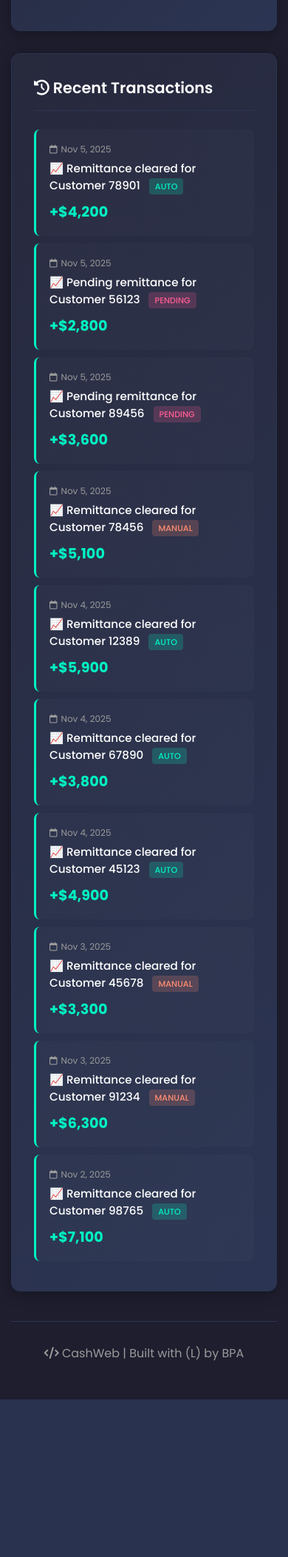
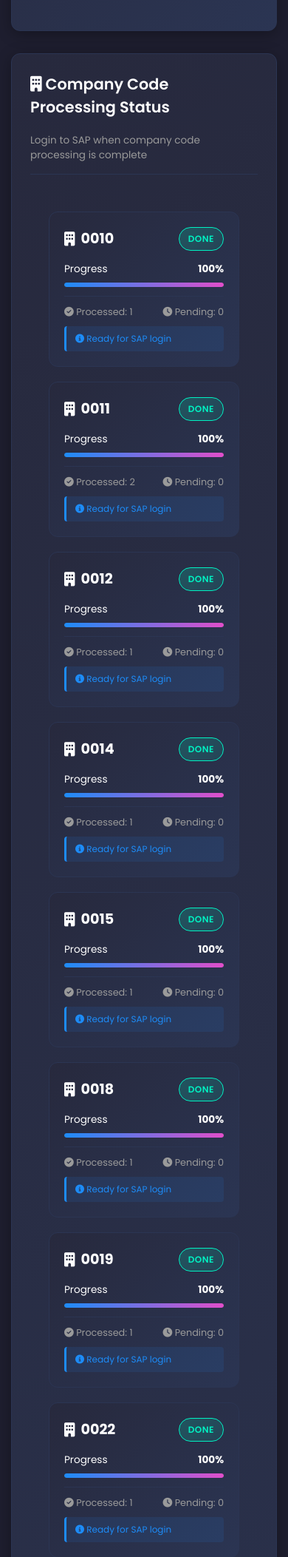
Before and after one commit to RealLudd/infra_test, a Flask app: page / in a window 390 px wide. Shown: the part 2393-4498 px from the top of the page at 74% size. Before the commit the page ends 4285 px from the top, so only its background shows below. Run offline with Flask 3, Linux system fonts and the light colour scheme.

Commit message:
Add TD SYNNEX logo, update footer with heart emoji, and add company code status section
- Add TD SYNNEX logo to sidebar (with inverted colors for dark theme)
- Update footer text to use proper heart emoji: "CashWeb | Built with ❤️ by BPA"
- Add new Company Code Processing Status section before transactions
- Create /api/company-status endpoint to track processing status per company code
- Show status badges: Done (green), In Process (orange), Not Started (red)
- Display progress bar and percentage for each company code
- Show processed vs pending transaction counts
- Add "Ready for SAP login" hint for completed company codes
- Company status cards are responsive and animated on hover
- Auto-refresh company status every 60 seconds
- Clicking "Transactions" in sidebar scrolls to company status section

```diff
--- a/app.py
+++ b/app.py
@@ -98,6 +98,45 @@ def get_filter_options():
 
     return jsonify({
         'bank_accounts': bank_accounts_list
+    })
+
+@app.route('/api/company-status')
+def get_company_status():
+    """Get processing status for each unique company code"""
+    # Get unique company codes
+    company_codes = sorted(list(set(t.get('company_code', '') for t in transactions if t.get('company_code'))))
+
+    company_status_list = []
+    for cc in company_codes:
+        # Get all transactions for this company code
+        cc_transactions = [t for t in transactions if t.get('company_code') == cc]
+
+        # Count processed (automated or manual), pending (None), total
+        processed = [t for t in cc_transactions if t.get('automated') is not None]
+        pending = [t for t in cc_transactions if t.get('automated') is None]
+        total = len(cc_transactions)
+
+        # Determine status
+        if len(pending) == 0 and total > 0:
+            status = 'Done'
+        elif len(processed) > 0 and len(pending) > 0:
+            status = 'In Process'
+        elif len(processed) == 0:
+            status = 'Not Started'
+        else:
+            status = 'In Process'
+
+        company_status_list.append({
+            'company_code': cc,
+            'status': status,
+            'processed': len(processed),
+            'pending': len(pending),
+            'total': total,
+            'percentage': round((len(processed) / total * 100), 1) if total > 0 else 0
+        })
+
+    return jsonify({
+        'company_statuses': company_status_list
     })
 
 @app.route('/api/overview')
--- a/static/css/black-dashboard.css
+++ b/static/css/black-dashboard.css
@@ -741,8 +741,134 @@ body {
     box-shadow: 0 3px 10px rgba(29, 140, 248, 0.3);
 }
 
+/* Company Status Section */
+.company-status-section {
+    margin-bottom: 30px;
+}
+
+.company-status-grid {
+    display: grid;
+    grid-template-columns: repeat(auto-fill, minmax(280px, 1fr));
+    gap: 20px;
+    padding: 25px;
+}
+
+.company-status-card {
+    background: linear-gradient(135deg, var(--card-bg) 0%, #2b3553 100%);
+    border: 1px solid var(--border-color);
+    border-radius: 12px;
+    padding: 20px;
+    transition: all 0.3s ease;
+    cursor: pointer;
+}
+
+.company-status-card:hover {
+    transform: translateY(-3px);
+    box-shadow: 0 8px 25px rgba(0, 0, 0, 0.3);
+    border-color: var(--primary-color);
+}
+
+.company-status-header {
+    display: flex;
+    justify-content: space-between;
+    align-items: center;
+    margin-bottom: 15px;
+}
+
+.company-code-label {
+    font-size: 1.2rem;
+    font-weight: 700;
+    color: var(--text-primary);
+    display: flex;
+    align-items: center;
+    gap: 8px;
+}
+
+.status-badge {
+    padding: 6px 12px;
+    border-radius: 20px;
+    font-size: 0.75rem;
+    font-weight: 600;
+    text-transform: uppercase;
+    letter-spacing: 0.5px;
+}
+
+.status-badge.done {
+    background: linear-gradient(135deg, rgba(0, 242, 195, 0.2), rgba(0, 242, 195, 0.1));
+    color: var(--success-color);
+    border: 1px solid var(--success-color);
+}
+
+.status-badge.in-process {
+    background: linear-gradient(135deg, rgba(255, 141, 114, 0.2), rgba(255, 141, 114, 0.1));
+    color: var(--warning-color);
+    border: 1px solid var(--warning-color);
+}
+
+.status-badge.not-started {
+    background: linear-gradient(135deg, rgba(255, 77, 79, 0.2), rgba(255, 77, 79, 0.1));
+    color: var(--danger-color);
+    border: 1px solid var(--danger-color);
+}
+
+.company-progress {
+    margin-top: 15px;
+}
+
+.progress-info {
+    display: flex;
+    justify-content: space-between;
+    align-items: center;
+    margin-bottom: 8px;
+    font-size: 0.85rem;
+}
+
+.progress-bar-container {
+    width: 100%;
+    height: 6px;
+    background: rgba(255, 255, 255, 0.1);
+    border-radius: 3px;
+    overflow: hidden;
+}
+
+.progress-bar {
+    height: 100%;
+    background: linear-gradient(90deg, var(--secondary-color), var(--primary-color));
+    border-radius: 3px;
+    transition: width 0.6s ease;
+}
+
+.company-details {
+    margin-top: 12px;
+    padding-top: 12px;
+    border-top: 1px solid var(--border-color);
+    display: flex;
+    justify-content: space-between;
+    font-size: 0.8rem;
+    color: var(--text-secondary);
+}
+
+.sap-login-hint {
+    margin-top: 10px;
+    padding: 8px 12px;
+    background: rgba(29, 140, 248, 0.1);
+    border-left: 3px solid var(--secondary-color);
+    border-radius: 4px;
+    font-size: 0.75rem;
+    color: var(--secondary-color);
+    display: none;
+}
+
+.company-status-card.done .sap-login-hint {
+    display: block;
+}
+
 /* Responsive Updates */
 @media (max-width: 768px) {
+    .company-status-grid {
+        grid-template-columns: 1fr;
+    }
+
     .period-selector {
         flex-direction: column;
         align-items: flex-start;
--- a/static/js/dashboard.js
+++ b/static/js/dashboard.js
@@ -456,15 +456,65 @@ document.addEventListener('DOMContentLoaded', () => {
     loadFilterOptions();
     loadOverview();
     loadAutomationTrend();
+    loadCompanyStatus();
     loadTransactions();
 
     console.log('Dashboard loaded successfully');
 });
 
+// Load company code processing status
+async function loadCompanyStatus() {
+    try {
+        const response = await fetch('/api/company-status');
+        const data = await response.json();
+
+        const grid = document.getElementById('companyStatusGrid');
+        grid.innerHTML = '';
+
+        data.company_statuses.forEach(company => {
+            const statusClass = company.status.toLowerCase().replace(' ', '-');
+            const card = document.createElement('div');
+            card.className = `company-status-card ${statusClass}`;
+
+            card.innerHTML = `
+                <div class="company-status-header">
+                    <div class="company-code-label">
+                        <i class="fas fa-building"></i>
+                        ${company.company_code}
+                    </div>
+                    <span class="status-badge ${statusClass}">${company.status}</span>
+                </div>
+                <div class="company-progress">
+                    <div class="progress-info">
+                        <span>Progress</span>
+                        <span><strong>${company.percentage}%</strong></span>
+                    </div>
+                    <div class="progress-bar-container">
+                        <div class="progress-bar" style="width: ${company.percentage}%"></div>
+                    </div>
+                </div>
+                <div class="company-details">
+                    <span><i class="fas fa-check-circle"></i> Processed: ${company.processed}</span>
+                    <span><i class="fas fa-clock"></i> Pending: ${company.pending}</span>
+                </div>
+                <div class="sap-login-hint">
+                    <i class="fas fa-info-circle"></i> Ready for SAP login
+                </div>
+            `;
+
+            grid.appendChild(card);
+        });
+    } catch (error) {
+        console.error('Error loading company status:', error);
+        showNotification('Error loading company status', 'error');
+    }
+}
+
 // Auto-refresh data every 60 seconds
 setInterval(() => {
     loadOverview();
     loadAutomationTrend();
+    loadCompanyStatus();
     loadTransactions();
 }, 60000);
 
--- a/templates/index.html
+++ b/templates/index.html
@@ -24,6 +24,11 @@
             <div class="sidebar-brand">
                 <h1><i class="fas fa-wallet"></i> CashWeb</h1>
                 <p>Cash Management System</p>
+                <div style="margin-top: 15px; padding: 10px; text-align: center;">
+                    <img src="https://www.tdsynnex.com/etc/designs/wdctheme/images/logo.svg"
+                         alt="TD SYNNEX"
+                         style="max-width: 140px; opacity: 0.8; filter: brightness(0) invert(1);">
+                </div>
             </div>
 
             <ul class="sidebar-menu">
@@ -265,8 +270,26 @@
                 </div>
             </div>
 
+            <!-- Company Code Status Section -->
+            <div class="company-status-section" id="transactions">
+                <div class="card">
+                    <div class="card-header">
+                        <h3><i class="fas fa-building"></i> Company Code Processing Status</h3>
+                        <p style="font-size: 0.85rem; color: var(--text-secondary); margin-top: 5px;">
+                            Login to SAP when company code processing is complete
+                        </p>
+                    </div>
+                    <div class="company-status-grid" id="companyStatusGrid">
+                        <div class="loading" style="text-align: center; padding: 40px;">
+                            <div class="spinner"></div>
+                            <p>Loading company status...</p>
+                        </div>
+                    </div>
+                </div>
+            </div>
+
             <!-- Transactions Section -->
-            <div class="transactions-card" id="transactions">
+            <div class="transactions-card">
                 <div class="card-header">
                     <h3><i class="fas fa-history"></i> Recent Transactions</h3>
                 </div>
@@ -283,7 +306,7 @@
             <div class="footer">
                 <p>
                     <i class="fas fa-code"></i> CashWeb |
-                    Built with (L) by BPA
+                    Built with ❤️ by BPA
                 </p>
             </div>
         </div>
```
